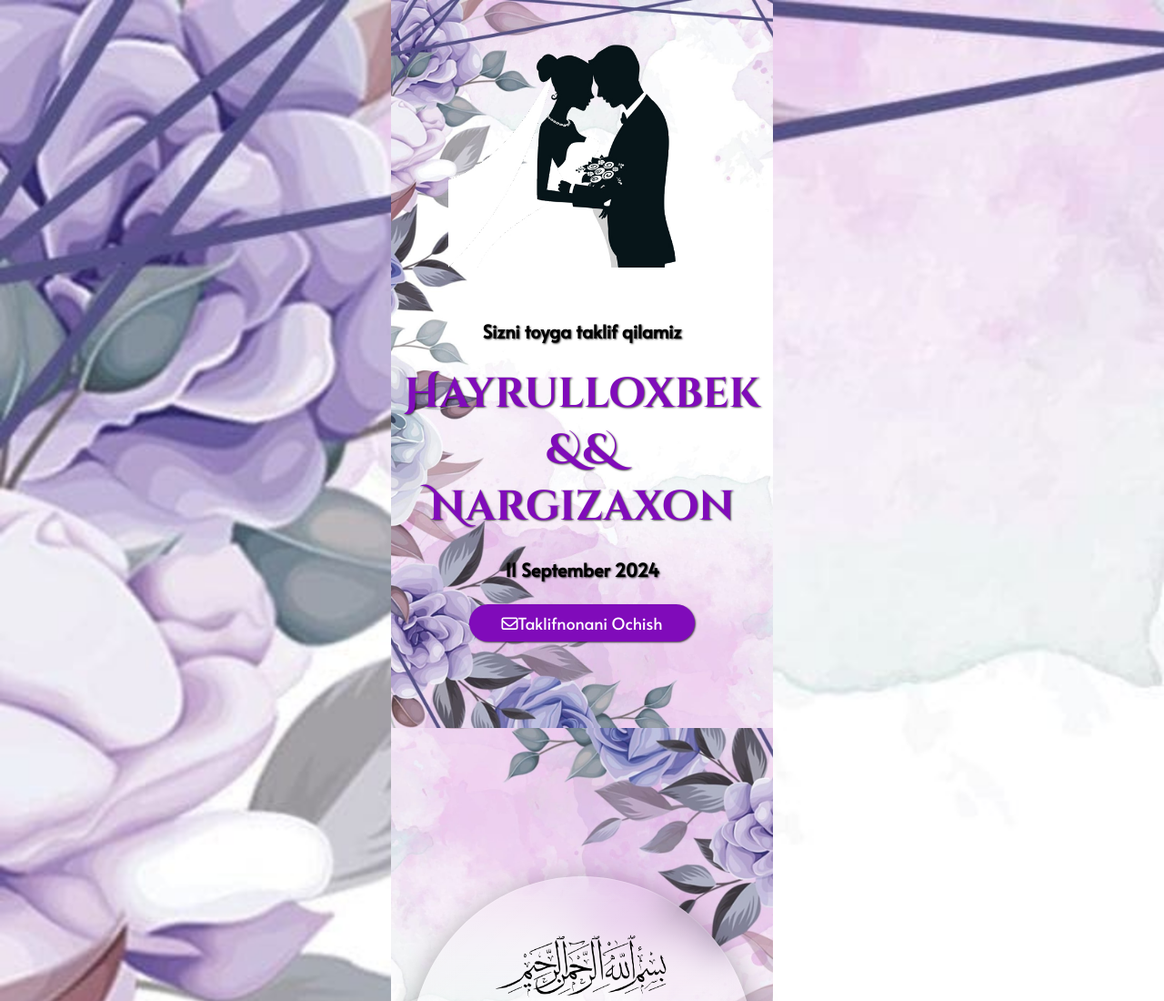
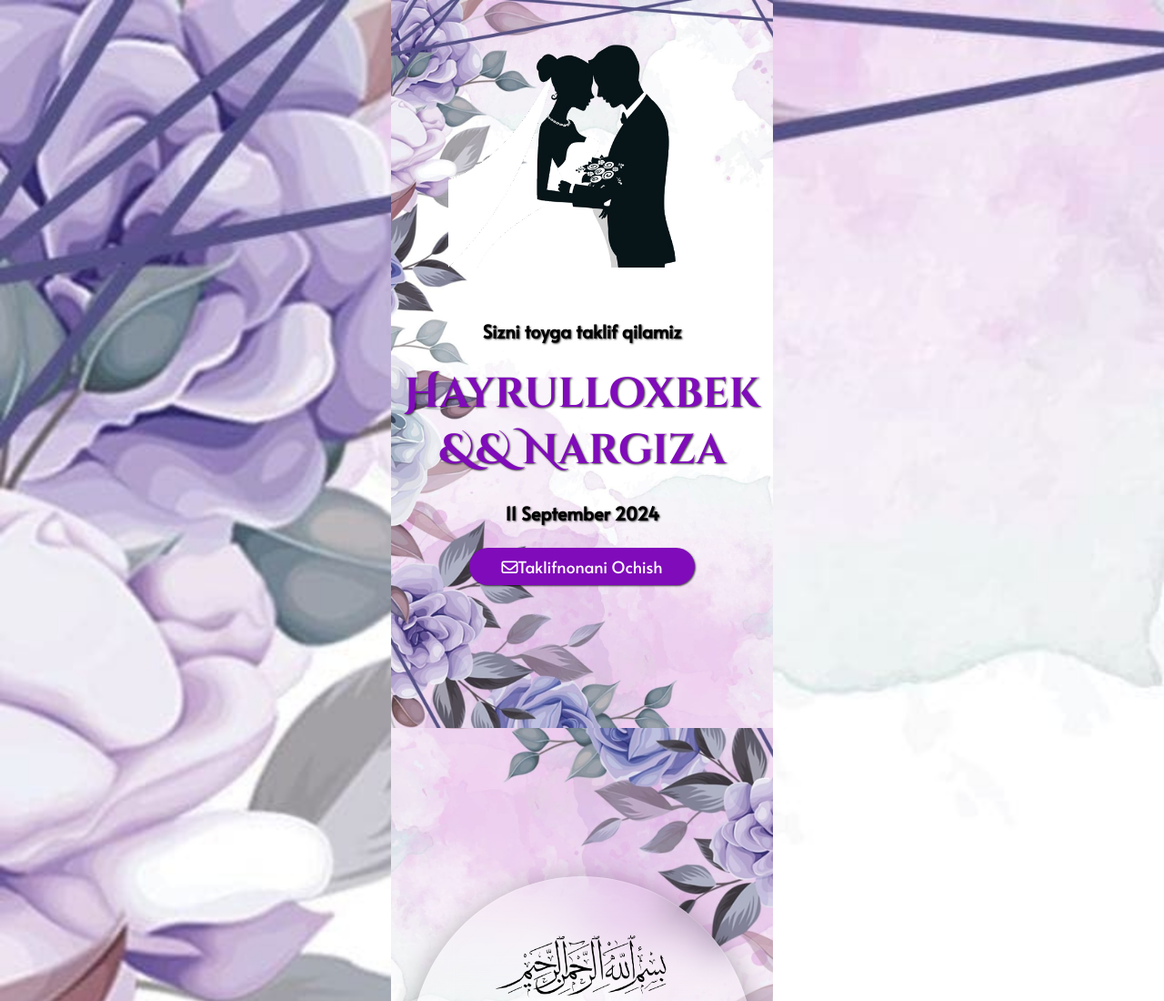
Before and after one commit to Anorboyev-Xayrullo/Wedding-day, a plain HTML site: page index.html in a window 1280 px wide. Shown: the top 1100 px of the page at 91% size. Drawn offline with nearby package versions, Linux system fonts and the light colour scheme; a web font is replaced by a local one.

Commit message:
wedding.day

```diff
--- a/index.html
+++ b/index.html
@@ -30,7 +30,7 @@
       <section class="cover-page">
         <img src="./img/cover-img.png" alt="" class="cover-img" />
         <h4 class="wedding-cover-text">Sizni toyga taklif qilamiz</h4>
-        <h1 class="wedding-couple-name">Hayrulloxbek && Nargizaxon</h1>
+        <h1 class="wedding-couple-name">Hayrulloxbek && Nargiza</h1>
         <h4 class="wedding-date">11 September 2024</h4>
         <a class="open-invitation" href="#opened"
           ><i class="fa-regular fa-envelope"></i>Taklifnonani Ochish</a
```
